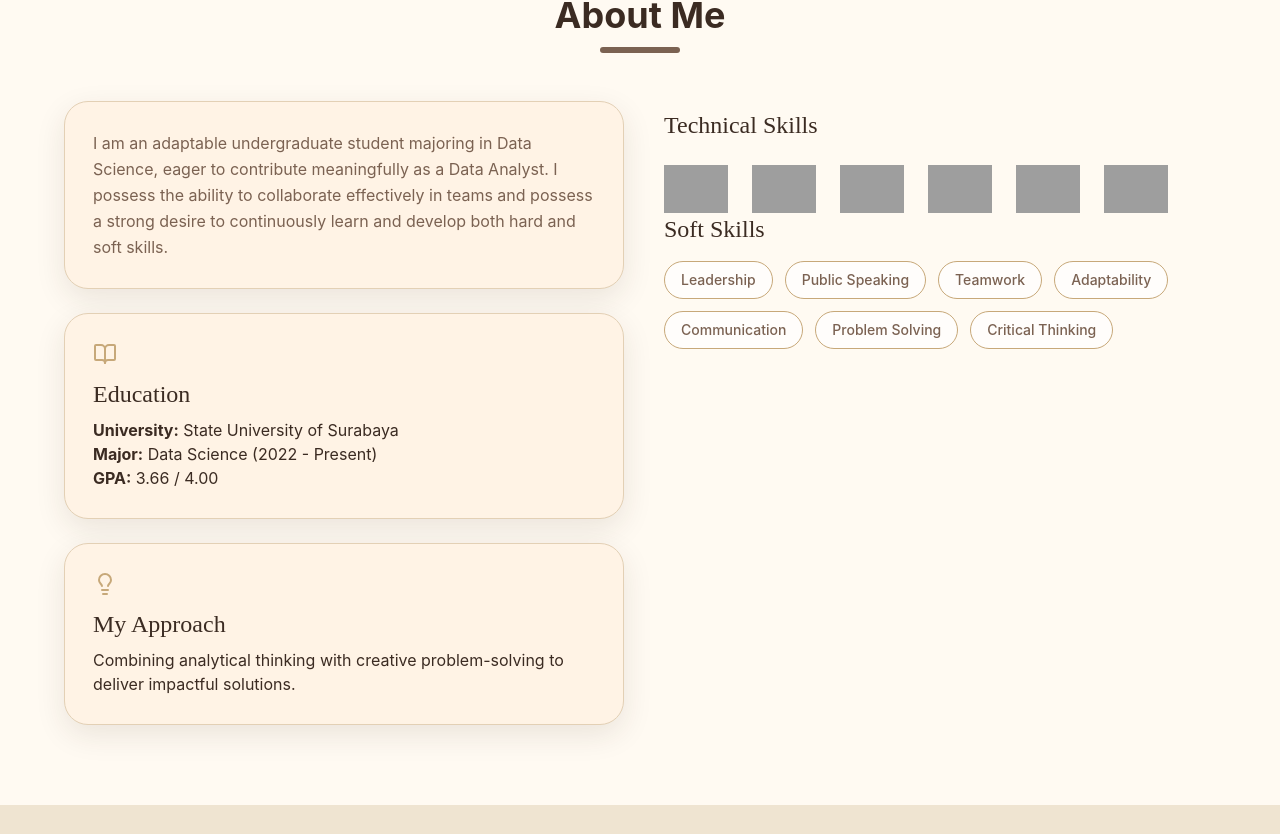
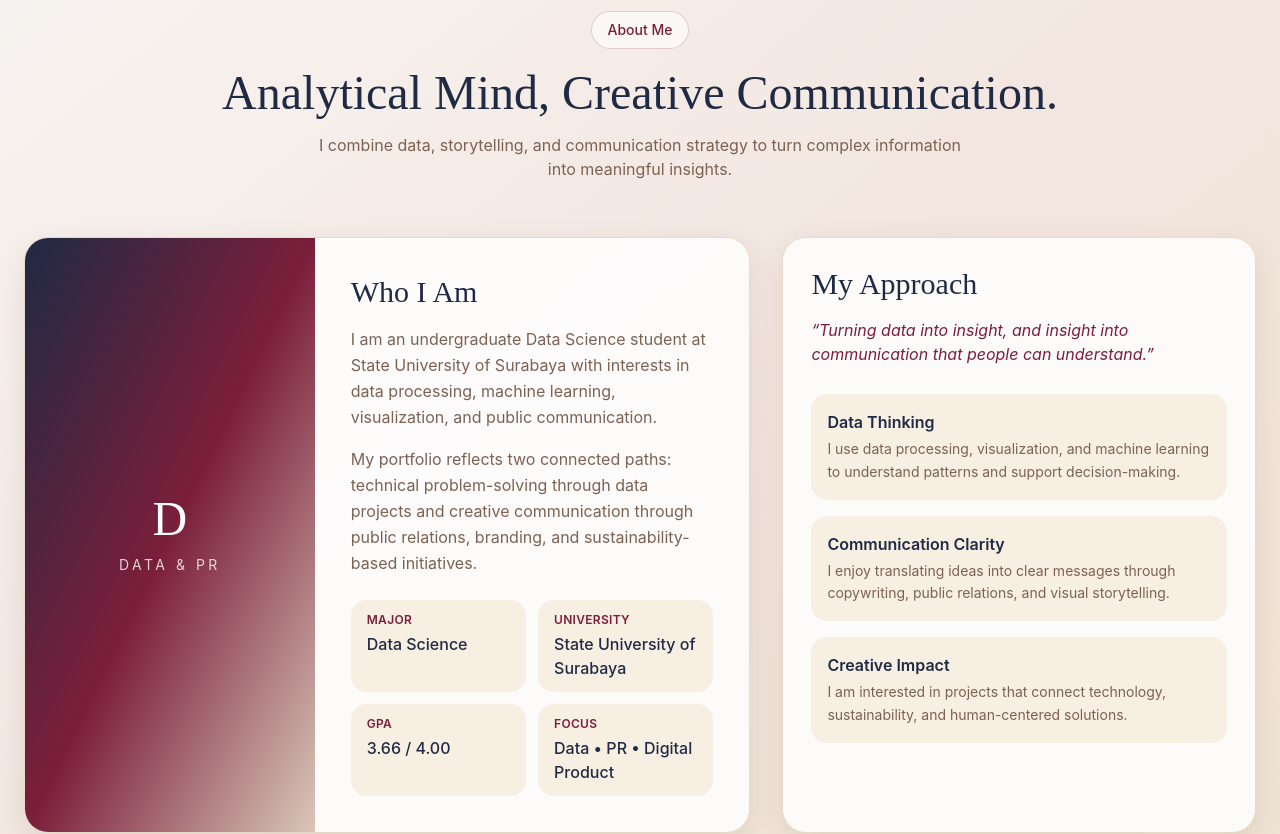
Before and after one commit to Dianayuww/college, a React (Vite) app: page / in a window 1280 px wide. Shown: the part 1270-2104 px from the top of the page. Built offline with nearby package versions, Linux system fonts and the light colour scheme; grey boxes are pictures that could not be loaded.

Commit message:
Revamp 'About Me' section with new design and content
Updated the 'About Me' section with new content and layout, including a gradient background and improved text presentation. Removed the previous technical skills section and added a focus on data, PR, and digital product.

```diff
--- a/src/App.jsx
+++ b/src/App.jsx
@@ -238,38 +238,138 @@ export default function App() {
           </motion.div>
         </section>
 
-        <section id="about" className="bg-[#fffaf2] px-6 py-20">
-          <motion.div {...fadeUp} className="mx-auto max-w-6xl">
-            <h2 className="text-center text-4xl font-bold">About Me</h2>
-            <div className="mx-auto mt-3 h-1.5 w-20 rounded-full bg-[#7b6252]" />
-            <div className="mt-12 grid gap-8 lg:grid-cols-2">
-              <div className="space-y-6">
-                <div className="scrapbook-card bg-[#fff3e5] p-7"><p className="text-mediumBrown leading-relaxed">I am an adaptable undergraduate student majoring in Data Science, eager to contribute meaningfully as a Data Analyst. I possess the ability to collaborate effectively in teams and possess a strong desire to continuously learn and develop both hard and soft skills.</p></div>
-                <article className="scrapbook-card bg-[#fff3e5] p-7"><BookOpen className="mb-3 text-accent"/><h3 className="font-serif text-2xl mb-2">Education</h3><p><b>University:</b> State University of Surabaya</p><p><b>Major:</b> Data Science (2022 - Present)</p><p><b>GPA:</b> 3.66 / 4.00</p></article>
-                <article className="scrapbook-card bg-[#fff3e5] p-7"><Lightbulb className="mb-3 text-accent"/><h3 className="font-serif text-2xl mb-2">My Approach</h3><p>Combining analytical thinking with creative problem-solving to deliver impactful solutions.</p></article>
+        <section
+  id="about"
+  className="px-6 py-24 bg-gradient-to-br from-[#f8f5f2] via-[#f3e6e0] to-[#efe4d1]"
+>
+  <div className="mx-auto max-w-7xl">
+    <div className="mb-14 text-center">
+      <span className="inline-flex rounded-full border border-[#7b1e3a]/20 bg-white/60 px-4 py-2 text-sm font-medium text-[#7b1e3a]">
+        About Me
+      </span>
+
+      <h2 className="mt-5 font-serif text-4xl md:text-5xl text-[#1f2a44]">
+        Analytical Mind, Creative Communication.
+      </h2>
+
+      <p className="mx-auto mt-4 max-w-2xl text-mediumBrown">
+        I combine data, storytelling, and communication strategy to turn complex information into meaningful insights.
+      </p>
+    </div>
+
+    <div className="grid gap-8 lg:grid-cols-5">
+      <motion.article
+        {...fadeUp}
+        className="overflow-hidden rounded-3xl border border-[#eadbc8] bg-white/85 shadow-soft lg:col-span-3"
+      >
+        <div className="grid gap-0 md:grid-cols-5">
+          <div className="flex min-h-[300px] items-center justify-center bg-gradient-to-br from-[#1f2a44] via-[#7b1e3a] to-[#d9c7b8] p-8 text-white md:col-span-2">
+            <div className="text-center">
+              <p className="font-serif text-5xl">D</p>
+              <p className="mt-3 text-sm uppercase tracking-[0.25em] text-white/80">
+                Data & PR
+              </p>
+            </div>
+          </div>
+
+          <div className="p-7 md:col-span-3 md:p-9">
+            <h3 className="font-serif text-3xl text-[#1f2a44]">
+              Who I Am
+            </h3>
+
+            <p className="mt-4 leading-relaxed text-mediumBrown">
+              I am an undergraduate Data Science student at State University of Surabaya with interests in data processing, machine learning, visualization, and public communication.
+            </p>
+
+            <p className="mt-4 leading-relaxed text-mediumBrown">
+              My portfolio reflects two connected paths: technical problem-solving through data projects and creative communication through public relations, branding, and sustainability-based initiatives.
+            </p>
+
+            <div className="mt-6 grid gap-3 sm:grid-cols-2">
+              <div className="rounded-2xl bg-[#f8efe3] px-4 py-3">
+                <p className="text-xs font-semibold uppercase tracking-wide text-[#7b1e3a]">
+                  Major
+                </p>
+                <p className="mt-1 font-medium text-[#1f2a44]">
+                  Data Science
+                </p>
               </div>
-              <div className="bg-transparent p-2">
-                <h3 className="font-serif text-2xl mb-6">Technical Skills</h3>
-                <div className="flex flex-wrap items-center gap-6">
-                   <img src="https://cdn.jsdelivr.net/gh/devicons/devicon/icons/python/python-original.svg" className="h-12" />
-                   <img src="https://cdn.jsdelivr.net/gh/devicons/devicon/icons/r/r-original.svg" className="h-12" />
-                   <img src="https://cdn.jsdelivr.net/gh/devicons/devicon/icons/mysql/mysql-original.svg" className="h-12" />
-                   <img src="https://cdn.jsdelivr.net/gh/devicons/devicon/icons/figma/figma-original.svg" className="h-12" />
-                   <img src="https://cdn.jsdelivr.net/gh/devicons/devicon/icons/canva/canva-original.svg" className="h-12" />
-                   <img src="https://cdn.jsdelivr.net/gh/devicons/devicon/icons/googlecloud/googlecloud-original.svg" className="h-12" />
-                </div>
-                {/* <h3 className="font-serif text-2xl mb-4">Technical Skills</h3>
-                <div className="mb-8 flex flex-wrap gap-3">{['Python', 'R', 'SQL', 'Tableau', 'Looker Studio', 'Microsoft Office', 'Canva', 'Figma', 'Power BI'].map((s) => <Pill key={s} filled>{s}</Pill>)}</div> */}
-                <h3 className="font-serif text-2xl mb-4">Soft Skills</h3>
-                <div className="flex flex-wrap gap-3">{['Leadership', 'Public Speaking', 'Teamwork', 'Adaptability', 'Communication', 'Problem Solving', 'Critical Thinking'].map((s) => <Pill key={s}>{s}</Pill>)}</div>
+
+              <div className="rounded-2xl bg-[#f8efe3] px-4 py-3">
+                <p className="text-xs font-semibold uppercase tracking-wide text-[#7b1e3a]">
+                  University
+                </p>
+                <p className="mt-1 font-medium text-[#1f2a44]">
+                  State University of Surabaya
+                </p>
+              </div>
+
+              <div className="rounded-2xl bg-[#f8efe3] px-4 py-3">
+                <p className="text-xs font-semibold uppercase tracking-wide text-[#7b1e3a]">
+                  GPA
+                </p>
+                <p className="mt-1 font-medium text-[#1f2a44]">
+                  3.66 / 4.00
+                </p>
+              </div>
+
+              <div className="rounded-2xl bg-[#f8efe3] px-4 py-3">
+                <p className="text-xs font-semibold uppercase tracking-wide text-[#7b1e3a]">
+                  Focus
+                </p>
+                <p className="mt-1 font-medium text-[#1f2a44]">
+                  Data • PR • Digital Product
+                </p>
               </div>
             </div>
-          </motion.div>
-        </section>
+          </div>
+        </div>
+      </motion.article>
 
-        {/* <section id="data-projects" className="px-6 py-20">
-          <div className="mx-auto max-w-6xl"><h2 className="font-serif text-4xl mb-10">Data Science & Tech</h2><div className="grid gap-6 md:grid-cols-2">{dataProjects.map((p) => <motion.article {...fadeUp} key={p} className="scrapbook-card bg-[#fffaf2] p-6"><h3 className="font-serif text-xl mb-3">{p}</h3><p className="text-mediumBrown">Meaningful problem-solving project across analytics, machine learning, data engineering, or insight communication.</p></motion.article>)}</div></div>
-        </section> */}
+      <motion.aside
+        {...fadeUp}
+        className="rounded-3xl border border-[#eadbc8] bg-white/85 p-7 shadow-soft lg:col-span-2"
+      >
+        <h3 className="font-serif text-3xl text-[#1f2a44]">
+          My Approach
+        </h3>
+
+        <p className="mt-4 italic text-[#7b1e3a]">
+          “Turning data into insight, and insight into communication that people can understand.”
+        </p>
+
+        <div className="mt-7 space-y-4">
+          <div className="rounded-2xl bg-[#f8efe3] p-4">
+            <p className="font-semibold text-[#1f2a44]">
+              Data Thinking
+            </p>
+            <p className="mt-1 text-sm leading-relaxed text-mediumBrown">
+              I use data processing, visualization, and machine learning to understand patterns and support decision-making.
+            </p>
+          </div>
+
+          <div className="rounded-2xl bg-[#f8efe3] p-4">
+            <p className="font-semibold text-[#1f2a44]">
+              Communication Clarity
+            </p>
+            <p className="mt-1 text-sm leading-relaxed text-mediumBrown">
+              I enjoy translating ideas into clear messages through copywriting, public relations, and visual storytelling.
+            </p>
+          </div>
+
+          <div className="rounded-2xl bg-[#f8efe3] p-4">
+            <p className="font-semibold text-[#1f2a44]">
+              Creative Impact
+            </p>
+            <p className="mt-1 text-sm leading-relaxed text-mediumBrown">
+              I am interested in projects that connect technology, sustainability, and human-centered solutions.
+            </p>
+          </div>
+        </div>
+      </motion.aside>
+    </div>
+  </div>
+</section>
 
         <section id="data-projects" className="px-6 py-20">
   <div className="mx-auto max-w-6xl">
```
